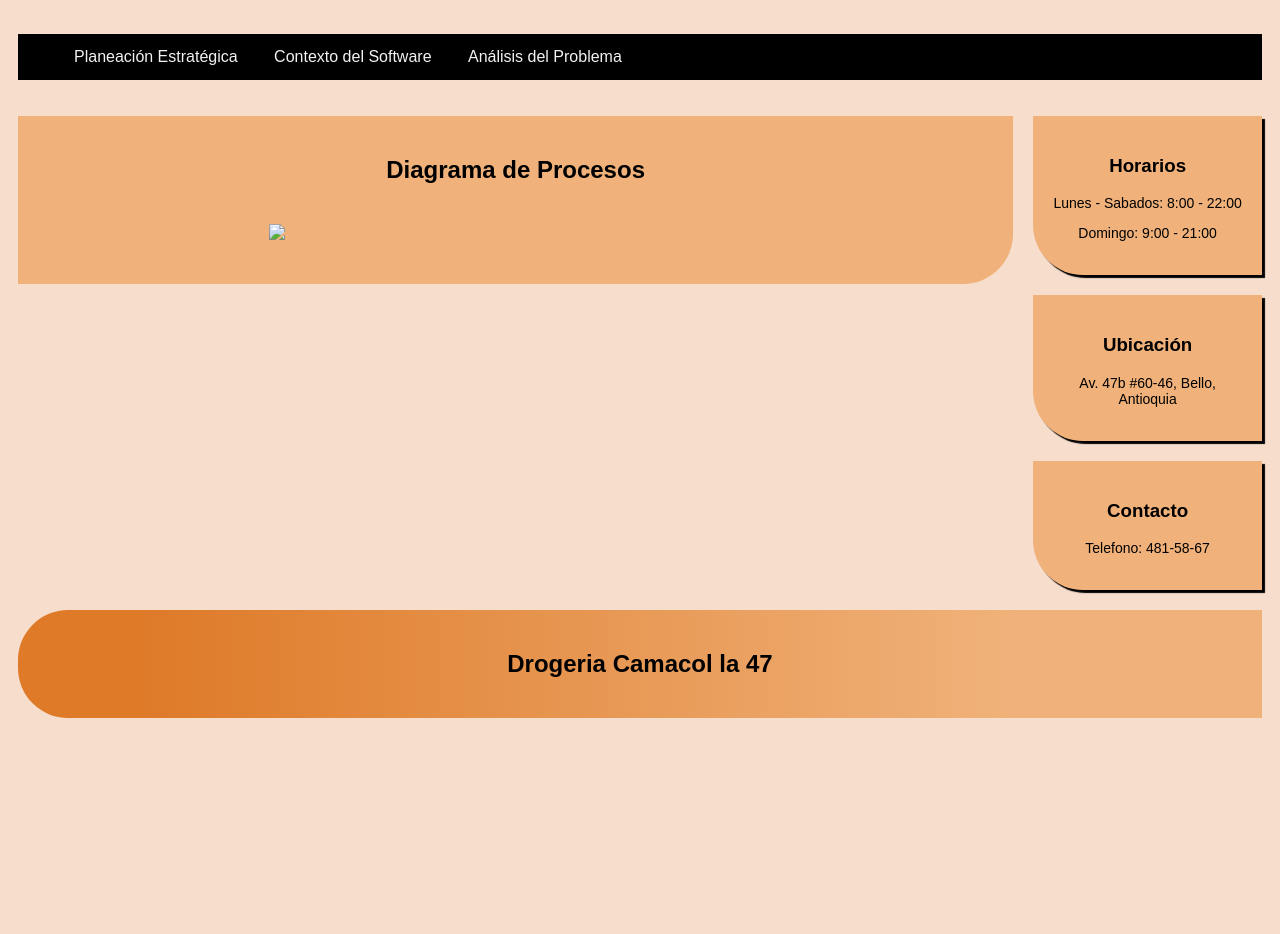
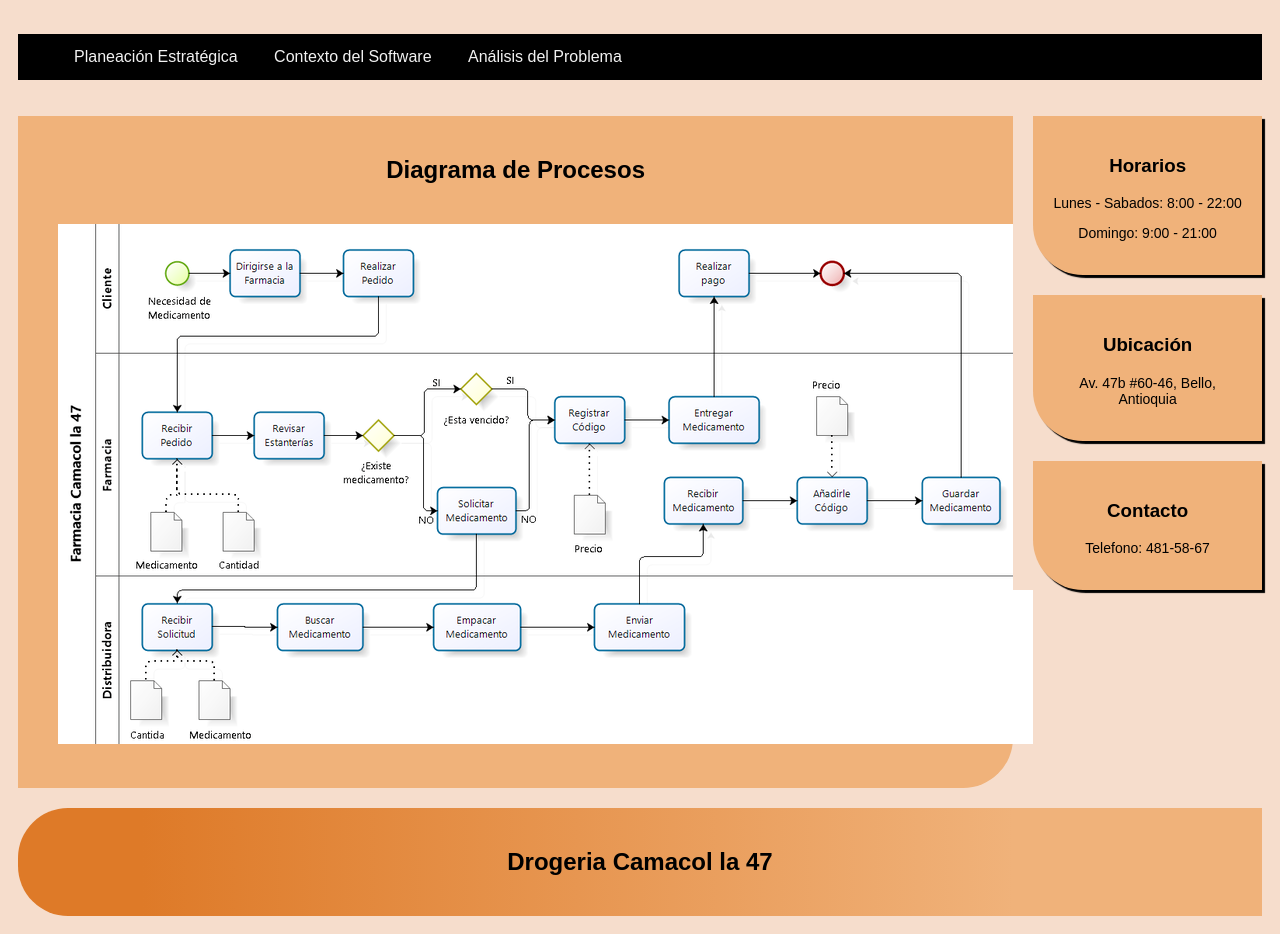
Before and after one commit to JpRoGarcia/Camacol_47, a plain HTML site: page Diagrama.html in a window 1280 px wide. Before the commit the page ends 800 px from the top, so only its background shows below. Drawn offline with Linux system fonts and the light colour scheme; files that its build step writes are made by us from their sources.

Commit message:
Update Diagrama.html

```diff
--- a/Diagrama.html
+++ b/Diagrama.html
@@ -46,7 +46,7 @@
 			<div class="texto">
 				<h2 align="center"> Diagrama de Procesos </h2>
 				<div class="imagenes">
-					<img src="css/Imagenes/Farmacia.png">
+					<img src="css/Imagenes/Diagrama.png">
 				</div>
 			</div>
 		  </div>
```
